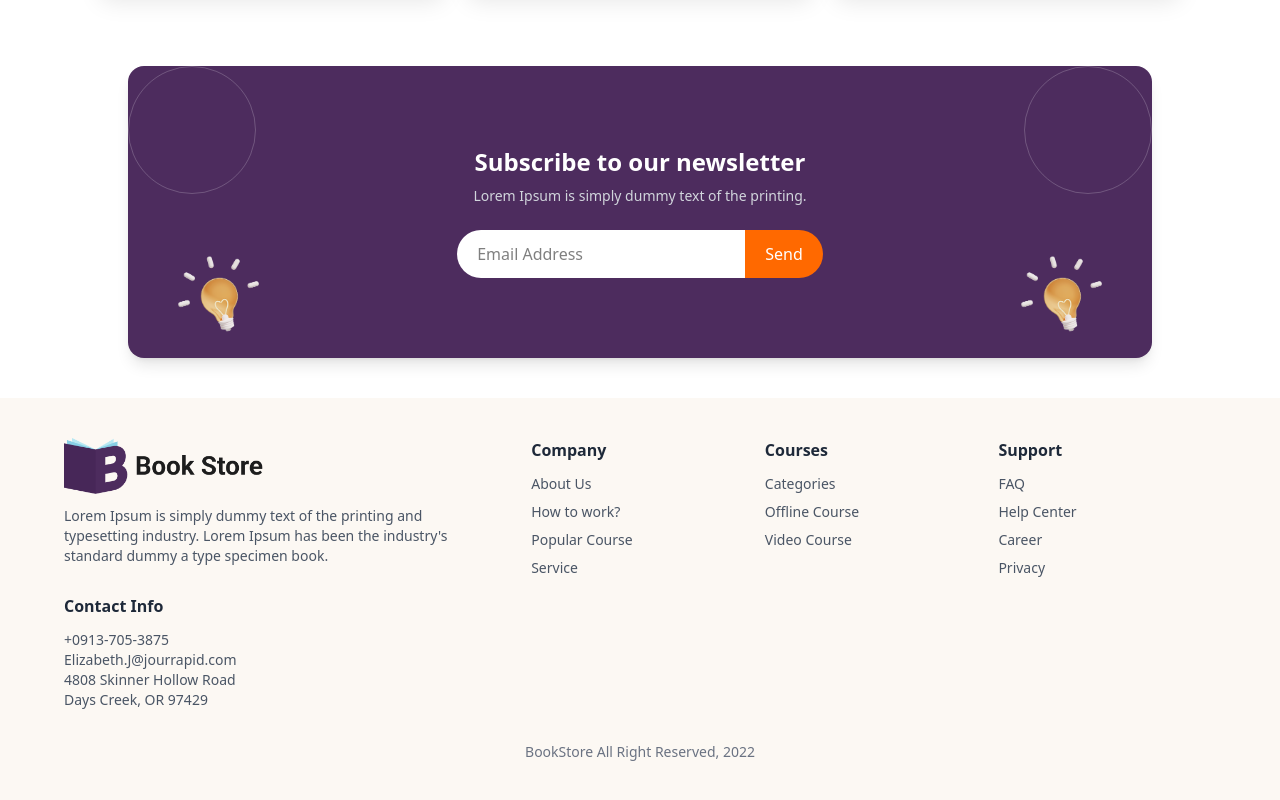
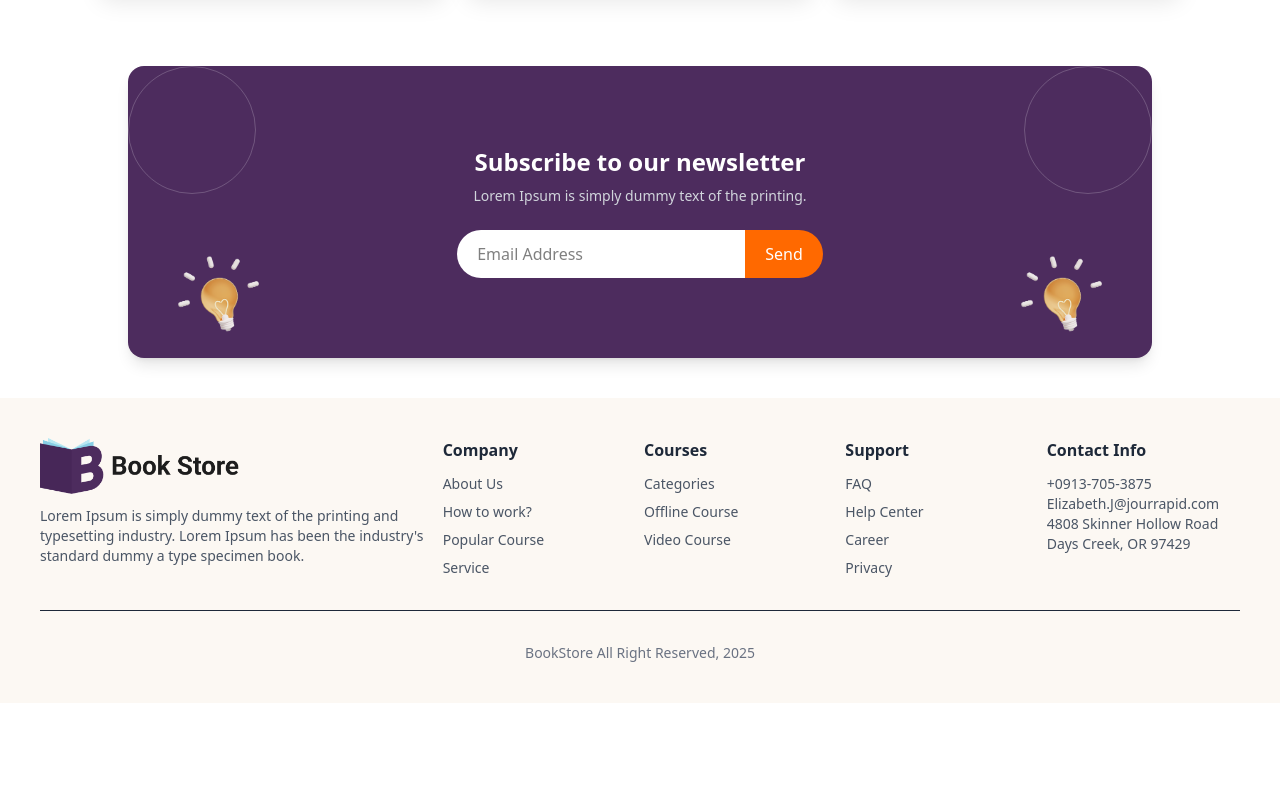
Before and after one commit to usamaashraf23/leed, a React (Vite) app: page / in a window 1280 px wide. Shown: the part 2808-3608 px from the top of the page. After the commit the page ends 3511 px from the top, so only its background shows below. Built offline with nearby package versions, Linux system fonts and the light colour scheme.

Commit message:
Update Footer.jsx

```diff
--- a/src/components/Footer.jsx
+++ b/src/components/Footer.jsx
@@ -2,8 +2,8 @@ import React from "react";
 import logoImg from "/src/assets/logoImg.png";
 function Footer() {
   return (
-    <footer className="bg-[#fcf8f3] text-gray-800 py-10 px-6">
-      <div className="max-w-6xl mx-auto grid grid-cols-1 md:grid-cols-5 gap-4">
+    <footer className="bg-[#fcf8f3] text-gray-800 py-10 px-10">
+      <div className="max-w-7xl mb-8 mx-auto grid grid-cols-1 md:grid-cols-6 gap-2">
         {/* Logo & Description */}
         <div className="md:col-span-2">
           <div className="flex items-center space-x-2">
@@ -80,10 +80,10 @@ function Footer() {
           </p>
         </div>
       </div>
-
+      <hr />
       {/* Footer Bottom Text */}
       <div className="mt-8 text-center text-sm text-gray-500">
-        BookStore All Right Reserved, 2022
+        BookStore All Right Reserved, 2025
       </div>
     </footer>
   );
```
